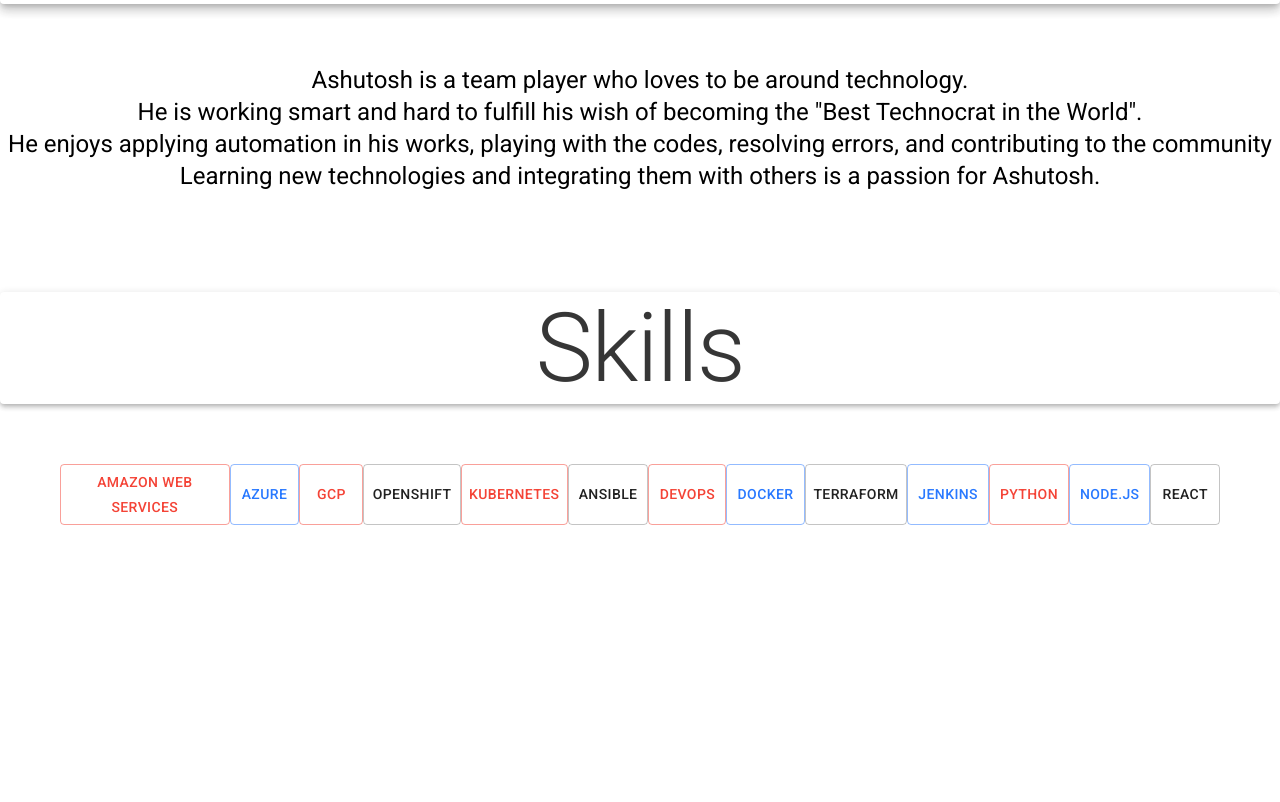
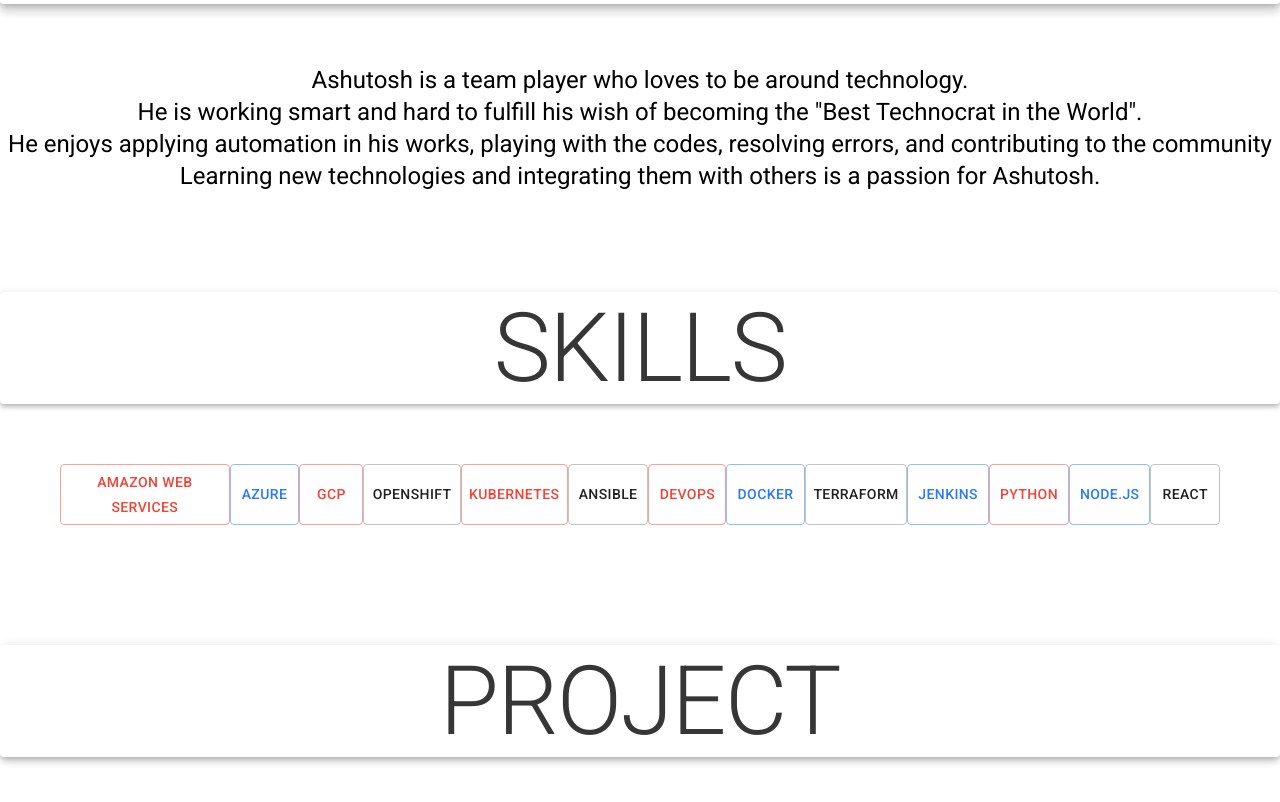
Before and after one commit to ashutosh5786/portfolio, a React (Create React App) app: page / in a window 1280 px wide. Shown: the part 972-1774 px from the top of the page. Before the commit the page ends 1517 px from the top, so only its background shows below. Built offline with nearby package versions, Linux system fonts and the light colour scheme.

Commit message:
Connected the nav-bar with other nav

```diff
--- a/package.json
+++ b/package.json
@@ -12,6 +12,7 @@
     "react-dom": "^17.0.1",
     "react-responsive": "^8.2.0",
     "react-scripts": "4.0.3",
+    "react-scroll": "^1.8.1",
     "sass": "^1.32.8",
     "scss": "^0.2.4",
     "typeface-roboto": "^1.1.13",
--- a/src/App.js
+++ b/src/App.js
@@ -6,7 +6,8 @@ import Intro from './components/intro'
 import About from './components/about'
 // importing the skills page
 import Skills from './components/skills'
-
+// Importing the project page
+import Project from './components/project'
 
 
 // Importing the Styles
@@ -20,6 +21,7 @@ function App() {
      <Intro/>
      <About/>
      <Skills/>
+     <Project/>
     </div>
   );
 }
--- a/src/components/about.js
+++ b/src/components/about.js
@@ -32,7 +32,7 @@ const Desktop = ({ children }) => {
 export default function About () {
 
 return (
-    <div className="about">
+    <div className="about" name="about">
         <Desktop>
             <div>
               <Typography variant="h1" align="center" className="title"><Paper elevation={7} id="paper1">ABOUT</Paper></Typography>
--- a/src/components/intro.js
+++ b/src/components/intro.js
@@ -35,7 +35,7 @@ const Desktop = ({ children }) => {
 export default function Intro () {
 
 return (
-    <div className="Default">
+    <div name="intro" className="Default">
       <Desktop>
           <div>
             <Typography variant="h1" className="text" id="text1">Hi,</Typography>
--- a/src/components/navigation.js
+++ b/src/components/navigation.js
@@ -3,7 +3,7 @@ import AppBar from '@material-ui/core/AppBar';
 import Toolbar from '@material-ui/core/Toolbar';
 import Typography from '@material-ui/core/Typography';
 import { useMediaQuery } from 'react-responsive'
-
+import { Link} from 'react-scroll'
 //importing the files for elevation
 import useScrollTrigger from "@material-ui/core/useScrollTrigger";
 
@@ -61,19 +61,21 @@ export default function ButtonAppBar(props) {
       <AppBar color="primary">
         <Toolbar>
           <Typography variant="h6" className="nav_p">
-            About
+          <Link to="about" spy={true} smooth={true} duration={500} delay={100}>
+            About</Link>
           </Typography>
           <Typography variant="h6" className="nav_p">
-            Skills
+          <Link to="skills" spy={true} smooth={true} duration={500} delay={100}>
+            Skills</Link>
           </Typography>
           <Typography variant="h6" className="nav_p">
-            Projects
+          <Link to="project" spy={true} smooth={true} duration={500} delay={100}>Projects</Link>
           </Typography>
           <Typography variant="h6" className="nav_p">
-            Contact
+          <Link to="contact" spy={true} smooth={true} duration={500} delay={100}>Contact</Link>
           </Typography>
           <Typography variant="h4" className="navbar_title">
-            Ashutosh Singh
+          Ashutosh Singh
           </Typography>
           <Typography><a href="https://github.com/ashutosh5786"><GitHubIcon id='icons'/></a></Typography>
           <Typography><a href="https://www.linkedin.com/in/ashutosh-singh5786/"><LinkedInIcon id='icons'/></a></Typography>
--- /dev/null
+++ b/src/components/project.js
@@ -0,0 +1,36 @@
+  // Importing the Files
+  import React from 'react';
+  import { useMediaQuery } from 'react-responsive'
+  import Typography from '@material-ui/core/Typography';
+  import Paper from '@material-ui/core/Paper';
+
+    // Importing the css
+    import '../style/project.css';
+
+      // Making it responsive
+  const Desktop = ({ children }) => {
+    const isDesktop = useMediaQuery({ minWidth: 992 })
+    return isDesktop ? children : null
+  }
+  const Tablet = ({ children }) => {
+    const isTablet = useMediaQuery({ minWidth: 768, maxWidth: 991 })
+    return isTablet ? children : null
+  }
+  const Mobile = ({ children }) => {
+    const isMobile = useMediaQuery({ maxWidth: 767 })
+    return isMobile ? children : null
+  }
+  const Default = ({ children }) => {
+    const isNotMobile = useMediaQuery({ minWidth: 768 })
+    return isNotMobile ? children : null
+  }
+
+
+  export default function Project () {
+      return (
+          <div name="project">
+              <Typography variant="h1" className="title"><Paper elevation={5} id="paper1">PROJECT</Paper></Typography>
+
+          </div>
+      )
+  }
--- a/src/components/skills.js
+++ b/src/components/skills.js
@@ -51,8 +51,8 @@
   export default function Skills() {
         return (
           <ThemeProvider theme={theme}>
-          <div>
-              <Typography variant="h1" className="title"><Paper elevation={4} id="paper1">Skills</Paper></Typography>
+          <div name="skills">
+              <Typography variant="h1" className="title"><Paper elevation={4} id="paper1">SKILLS</Paper></Typography>
               <div className="Buttons">
                 <Button variant="outlined" color="primary"  id="1"> Amazon Web Services</Button>
                 <Button variant="outlined" color="secondary"  id="1"> Azure</Button>
--- a/src/style/navigation.css
+++ b/src/style/navigation.css
@@ -19,6 +19,7 @@
 .nav_p {
   text-align: left;
   padding: 10px;
+  cursor: pointer;
 }
 
 /* CSS for the Icons */
--- /dev/null
+++ b/src/style/project.css
@@ -0,0 +1,5 @@
+#paper1 {
+  width: 100%;
+  align-content: center;
+  opacity: 90%;
+}
```
Also changed, not shown: 1 other file (tests, documents, lock files or other folders).
